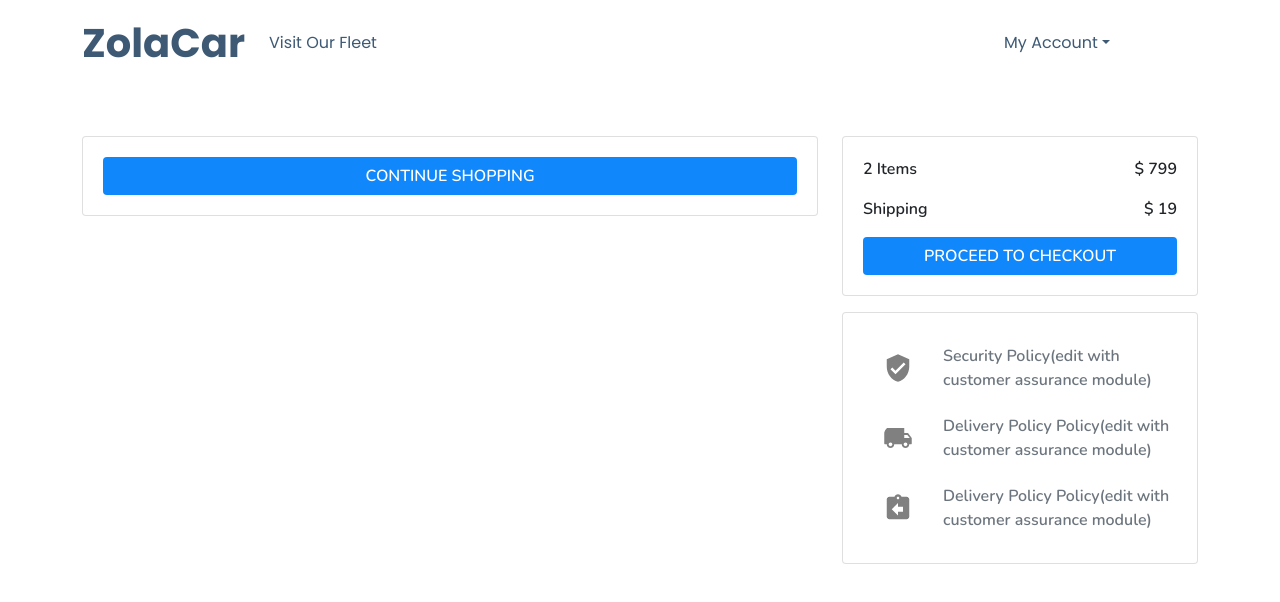
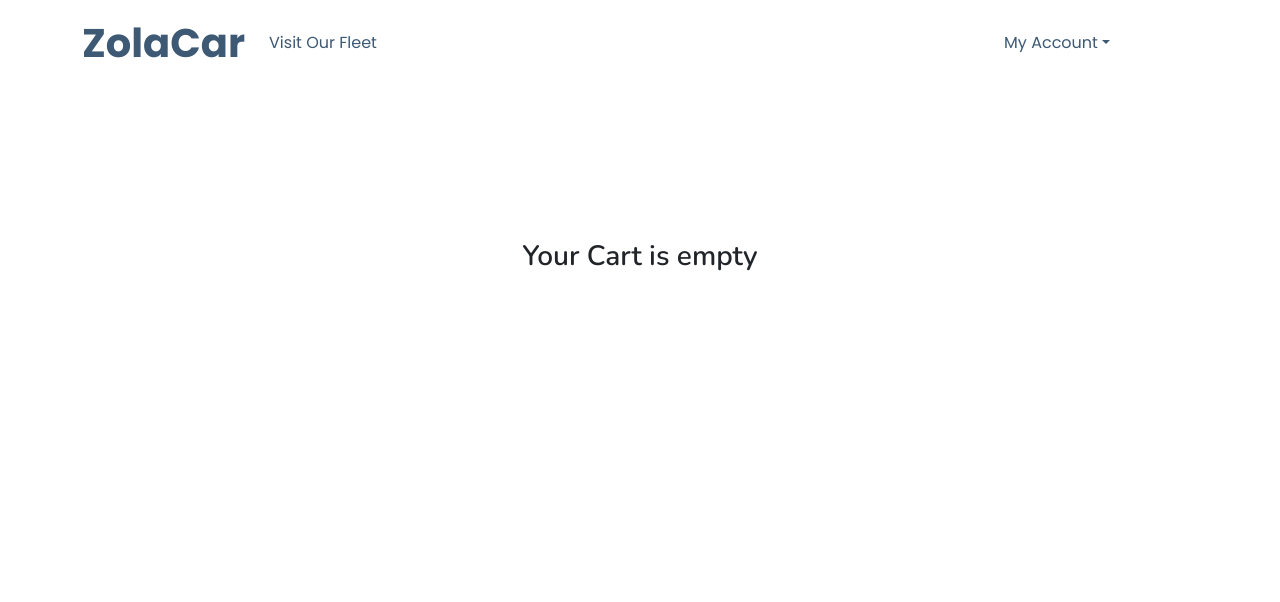
Before and after one commit to Marcos8060/upcar, a React (Create React App) app: page /cart in a window 1280 px wide. Shown: the top 602 px of the page. Built offline with nearby package versions, Linux system fonts and the light colour scheme.

Commit message:
added an empty cart notification

```diff
--- a/src/components/Cart.js
+++ b/src/components/Cart.js
@@ -11,7 +11,14 @@
 function Cart() {
   const {
     state: { cart },
+    dispatch
   } = GlobalContext();
+
+  if(cart.length == 0){
+    return(
+      <h3 className="text-center empty">Your Cart is empty</h3>
+    )
+  }
   return (
     <>
       <div className="app__cart">
@@ -38,7 +45,14 @@
                         <span>$ ${car.price}</span>
                       </div>
                       <div className="col-md-3 text-center">
-                        <DeleteIcon className="deleteIcon" />
+                        <DeleteIcon
+                        onClick={() => {
+                          dispatch({
+                            type: "REMOVE",
+                            payload: car,
+                          });
+                        }}
+                        className="deleteIcon" />
                       </div>
                       <hr />
                     </>
--- a/src/components/css/cart.css
+++ b/src/components/css/cart.css
@@ -29,3 +29,7 @@
 .cartIcons:hover{
     background-color: transparent;
 }
+.empty{
+    margin-top: 30vh;
+    font-family: Nunito;
+}
```
